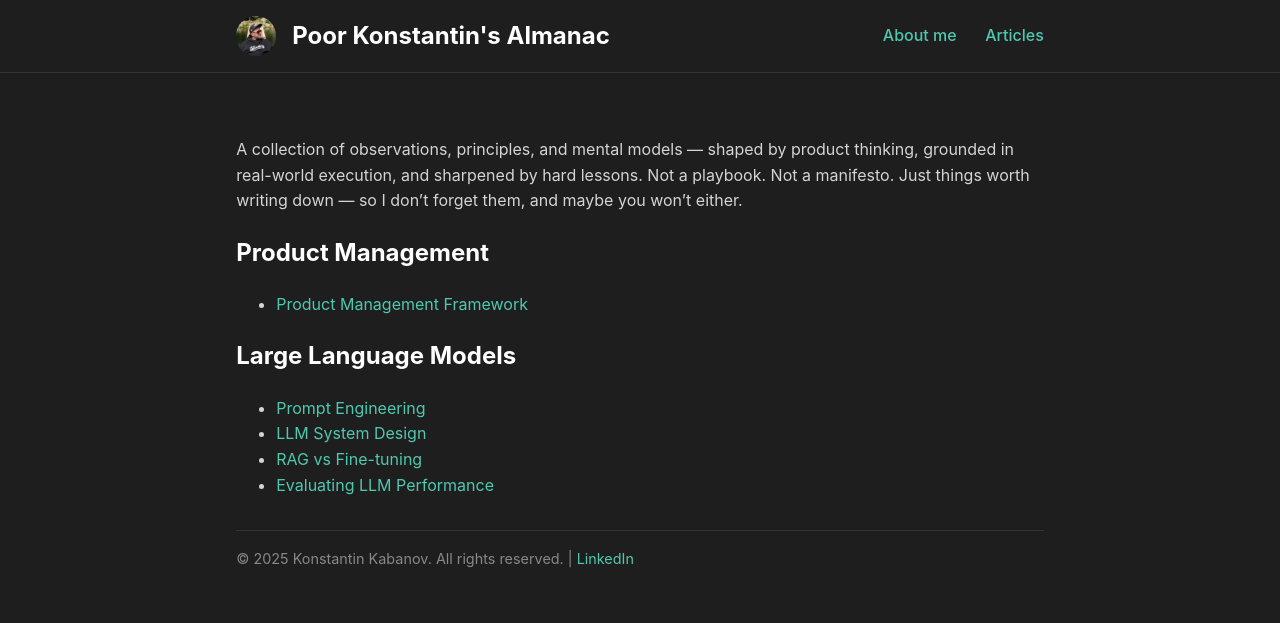
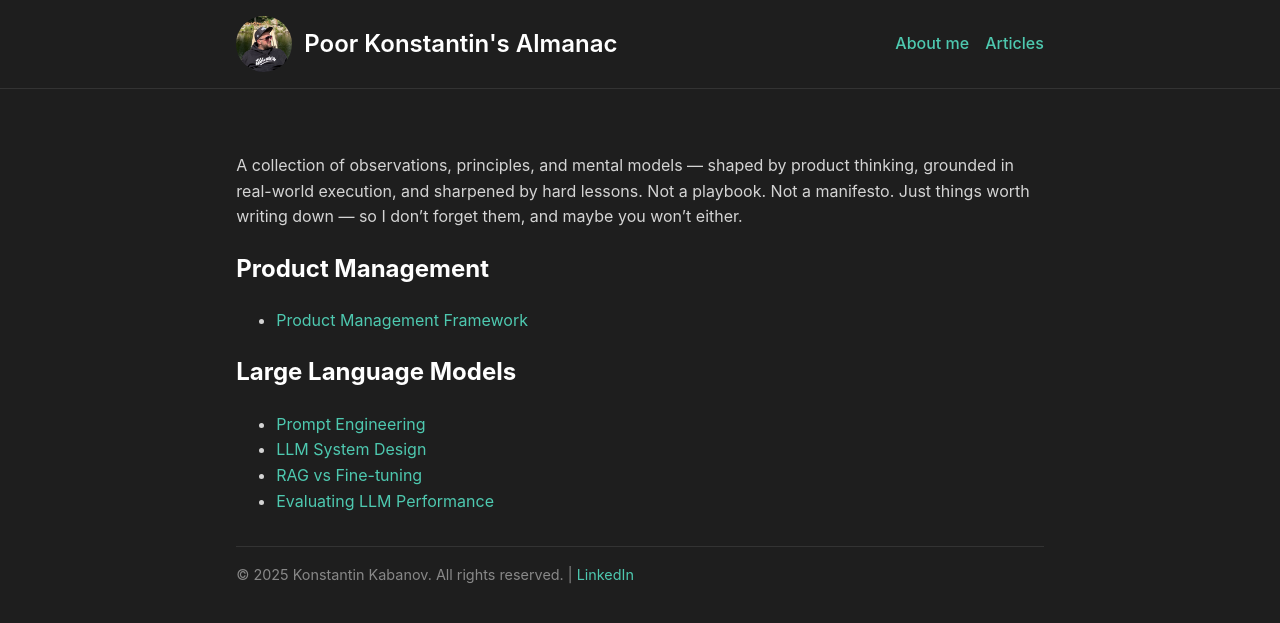
Before and after one commit to pupadupa/pupadupa.github.io, a Jekyll site: the page built from index.md, in a window 1280 px wide. Shown: the top 623 px of the page. Built offline with Jekyll 4.4.1, drawn with Linux system fonts in a browser that asks for light colours.

Commit message:
added content

```diff
--- a/styles/dark-theme.css
+++ b/styles/dark-theme.css
@@ -54,7 +54,7 @@ hr {
   width: 100%;
   background-color: #1e1e1e;
   border-bottom: 1px solid #333;
-  padding: 1rem 2rem;
+  padding: 0.75rem 1rem; /* Reduced padding on mobile */
   box-sizing: border-box;
   margin-bottom: 1rem;
 }
@@ -64,59 +64,87 @@ hr {
   margin: 0 auto;
   display: flex;
   flex-direction: column;
-  align-items: flex-start;
-  gap: 1rem;
-}
-
-@media (min-width: 600px) {
-  .site-header-content {
-    flex-direction: row;
-    align-items: center;
-  }
-
-  .right-section {
-    margin-left: auto;
-  }
+  align-items: center; /* Center items on mobile */
+  gap: 0.75rem; /* Reduced gap on mobile */
 }
 
 .left-section {
   display: flex;
   align-items: center;
-  gap: 1rem;
+  gap: 0.75rem; /* Reduced gap */
+  flex-wrap: wrap; /* Allow wrapping on very small screens */
+  justify-content: center; /* Center on mobile */
 }
 
 .avatar {
-  width: 40px;
-  height: 40px;
+  width: 48px;
+  height: 48px;
   border-radius: 50%;
   object-fit: cover;
 }
 
 .site-title {
-  font-size: 1.5rem;
+  font-size: 1.25rem;
+  font-weight: 600;
   margin: 0;
-  color: #fff;
-  text-decoration: none;
-  font-weight: bold; /* ensure consistent weight */
+  color: #fff; /* Match h1,h2 color */
 }
 
-.site-title:hover {
-  text-decoration: none; /* prevent underline on hover */
+/* Add new styles for site title when it's a link */
+a.site-title {
+  color: #fff;
 }
 
+a.site-title:hover {
+  text-decoration: none;
+  color: #fff;
+}
 
+.right-section {
+  display: flex;
+  gap: 1rem; /* Use gap instead of margin for even spacing */
+  justify-content: center; /* Center on mobile */
+  width: 100%; /* Full width on mobile */
+}
 
-/* ===== Navigation ===== */
 .right-section a {
-  margin-left: 1.5rem;
+  margin-left: 0; /* Remove margin since we're using gap */
   font-weight: 500;
   color: #4ec9b0;
 }
 
-.right-section a:hover {
-  text-decoration: underline;
-  color: #66ffe0;
+@media (min-width: 600px) {
+  .site-header {
+    padding: 1rem 2rem; /* Restore larger padding on desktop */
+  }
+
+  .site-header-content {
+    flex-direction: row;
+    align-items: center;
+    gap: 1rem; /* Restore larger gap on desktop */
+  }
+
+  .right-section {
+    width: auto; /* Auto width on desktop */
+    margin-left: auto; /* Push to right on desktop */
+    justify-content: flex-end; /* Align right on desktop */
+  }
+
+  .left-section {
+    justify-content: flex-start; /* Align left on desktop */
+  }
+
+  .avatar {
+    width: 56px;
+    height: 56px;
+  }
+
+  .site-title {
+    font-size: 1.5rem;
+  }
 }
+
+/* ===== Navigation ===== */
 
 /* ===== Page Title (h1 on article pages) ===== */
 .page-title {
```
